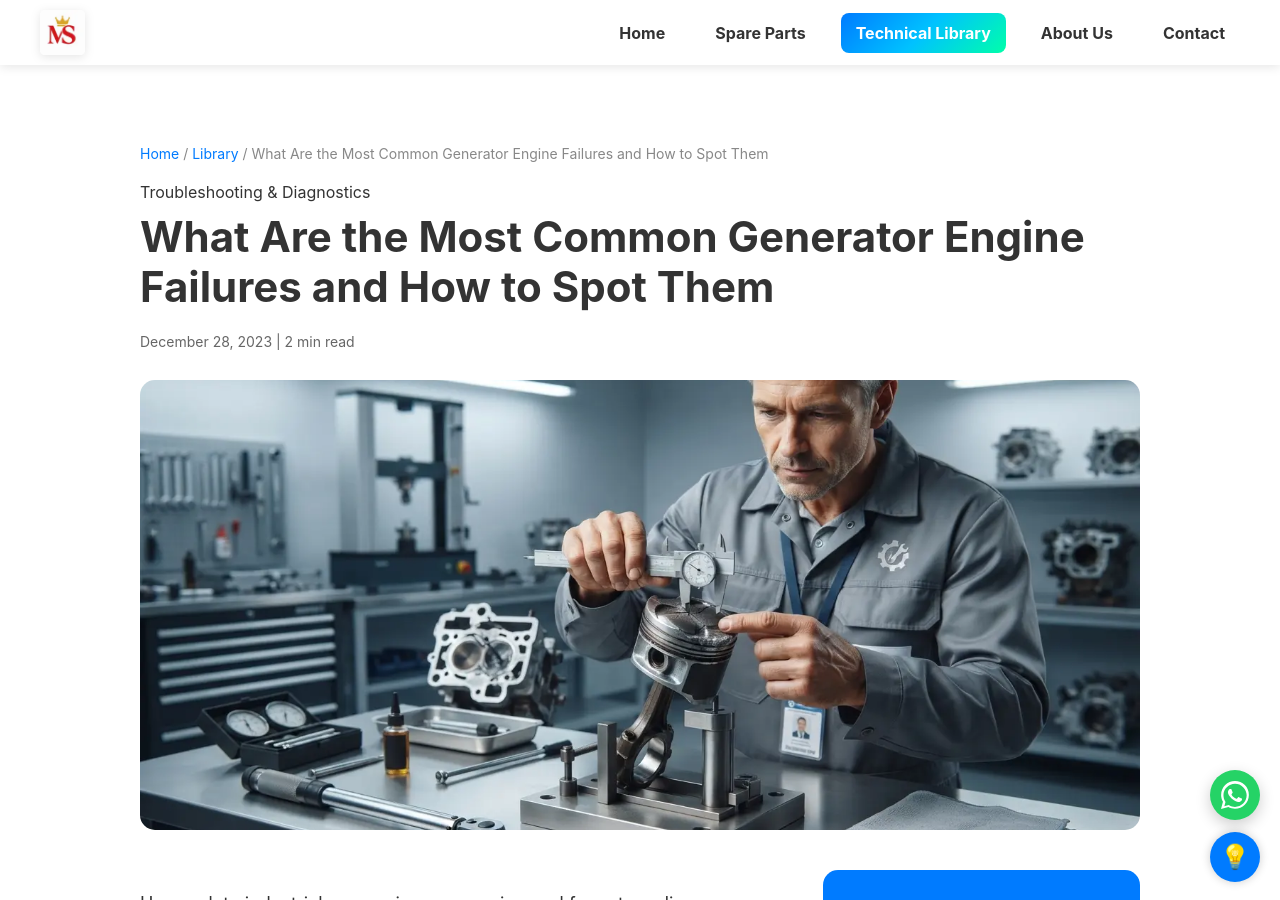
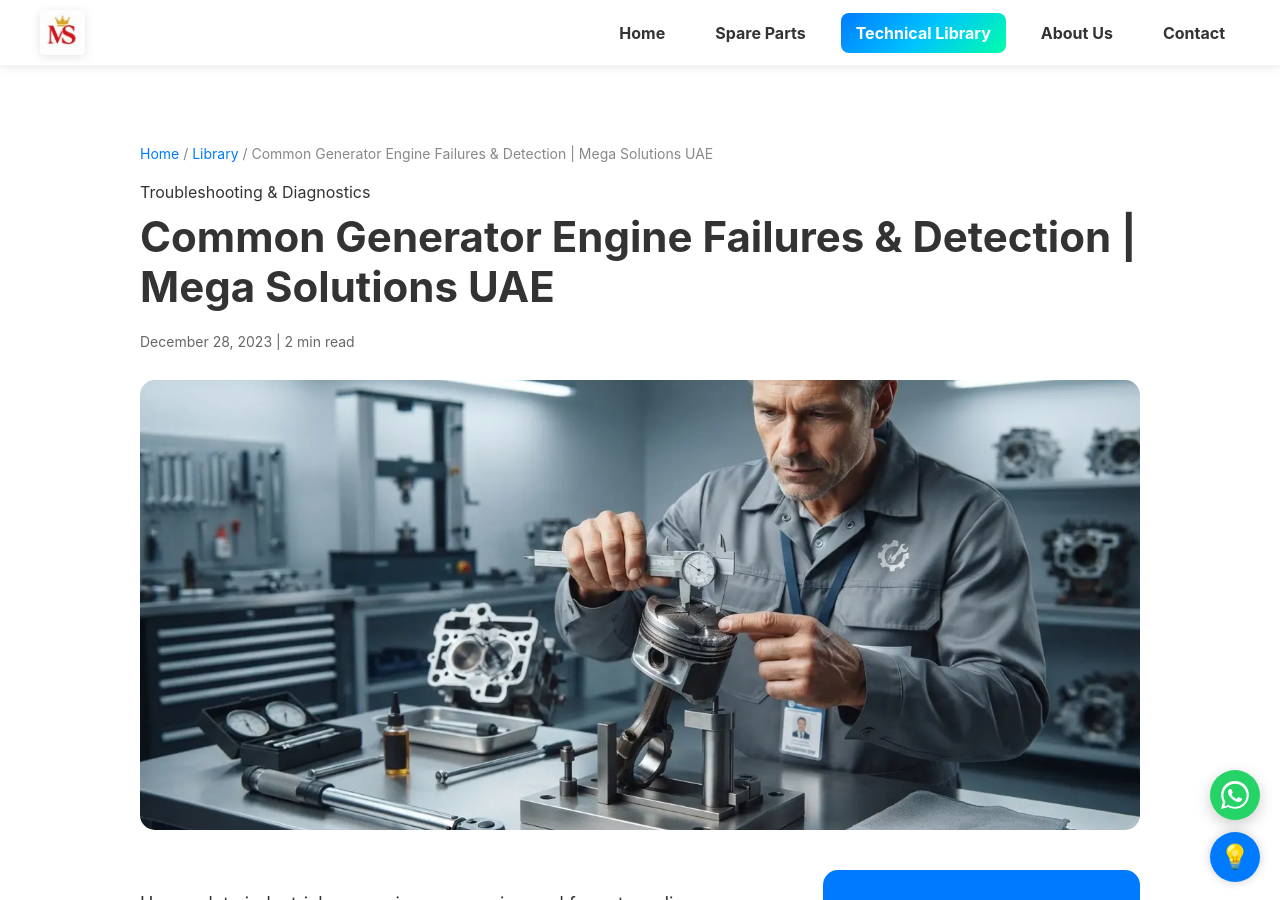
Before and after one commit to Khisal786/Mega-Solutions-UAE, a Jekyll site: the page built from _posts/2023-12-28-what-are-the-most-common-generator-engine-failures.md, in a window 1280 px wide and 900 px high. Built offline with Jekyll 4.4.1, drawn with Linux system fonts in a browser that asks for light colours.

Commit message:
Update post title and description for clarity

```diff
--- a/_posts/2023-12-28-what-are-the-most-common-generator-engine-failures.md
+++ b/_posts/2023-12-28-what-are-the-most-common-generator-engine-failures.md
@@ -1,6 +1,6 @@
 ---
 layout: post
-title: "What Are the Most Common Generator Engine Failures and How to Spot Them"
+title: "Common Generator Engine Failures & Detection | Mega Solutions UAE"
 date: 2023-12-28
 image: /assets/images/blog/common-generator-failures-spot.webp
 description: "An expert troubleshooting guide on identifying early warning signs of common industrial gas generator failures before they cause total shutdowns."
```
